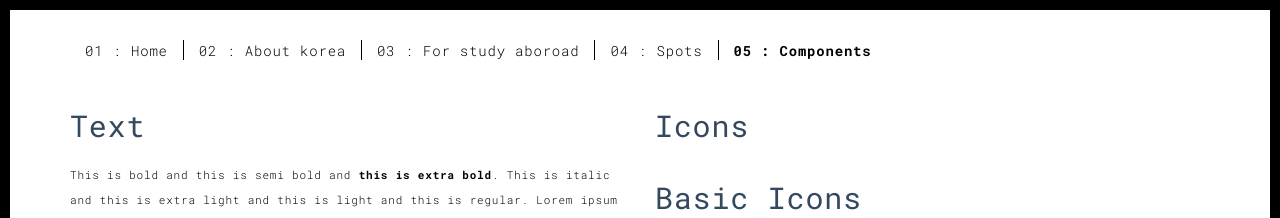
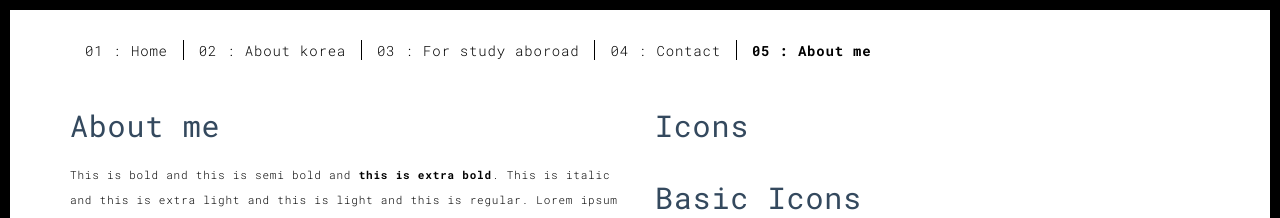
Before and after one commit to arakiYUI/YUI, a plain HTML site: page components.html in a window 1280 px wide. Shown: the top 218 px of the page. Drawn offline with Linux system fonts and the light colour scheme.

Commit message:
Update components.html

```diff
--- a/components.html
+++ b/components.html
@@ -40,8 +40,8 @@
           <li><a href="./index.html" title="">01 : Home</a></li>
           <li><a href="./works.html" title="">02 : About korea</a></li>
           <li><a href="./about.html" title="">03 : For study aboroad</a></li>
-          <li><a href="./contact.html" title="">04 : Spots</a></li>
-          <li><a href="./components.html" title="">05 : Components</a></li>
+          <li><a href="./contact.html" title="">04 : Contact</a></li>
+          <li><a href="./components.html" title="">05 : About me</a></li>
         </ul>
 
 
@@ -58,7 +58,7 @@
       <div class="col-xs-12 col-md-6">
 
         <div class="template-example">
-          <h2 class="template-title-example">Text</h2>
+          <h2 class="template-title-example">About me</h2>
           <p>This is bold and this is semi bold and <b>this is extra bold</b>. This is italic and this is extra light and this is light
           and this is regular. Lorem ipsum dolor sit amet, consectetur adipisicing elit, sed do eiusmod
           tempor incididunt ut labore et dolore magna aliqua. Ut enim ad minim veniam,
```
